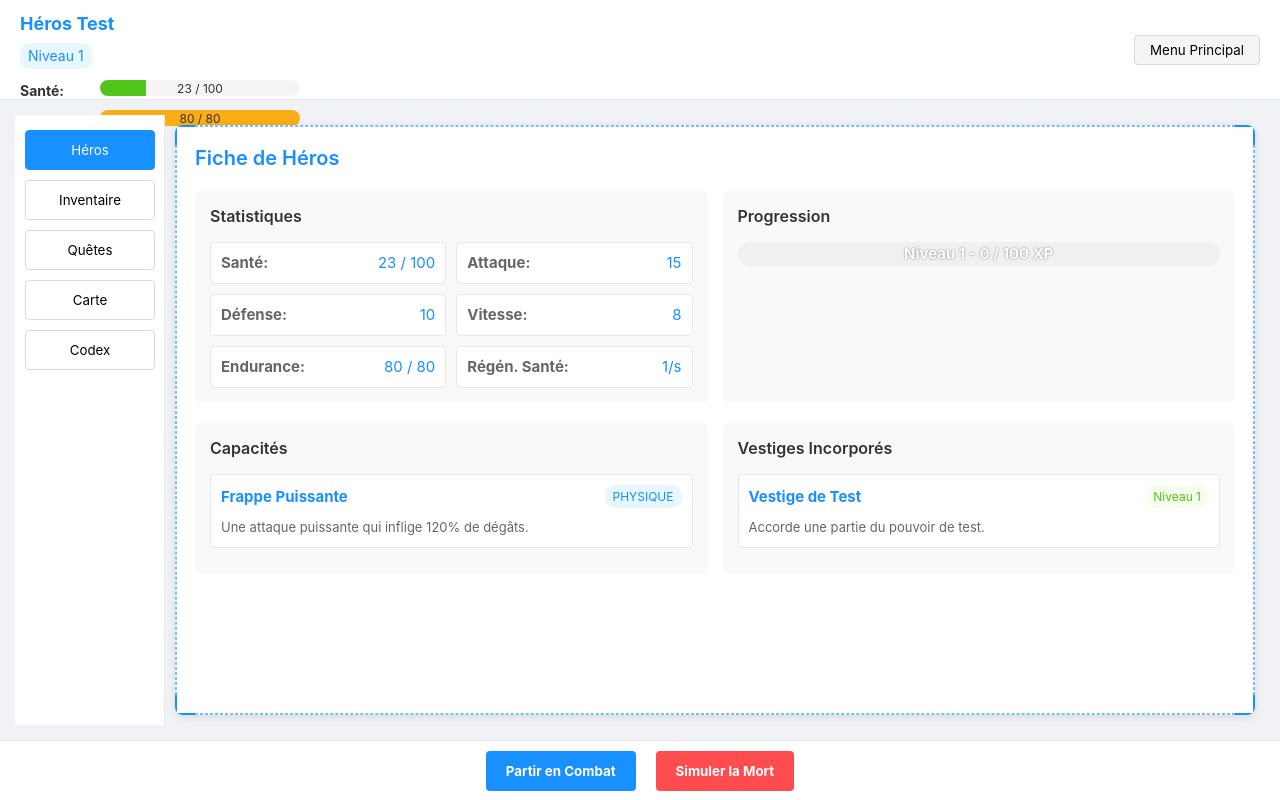
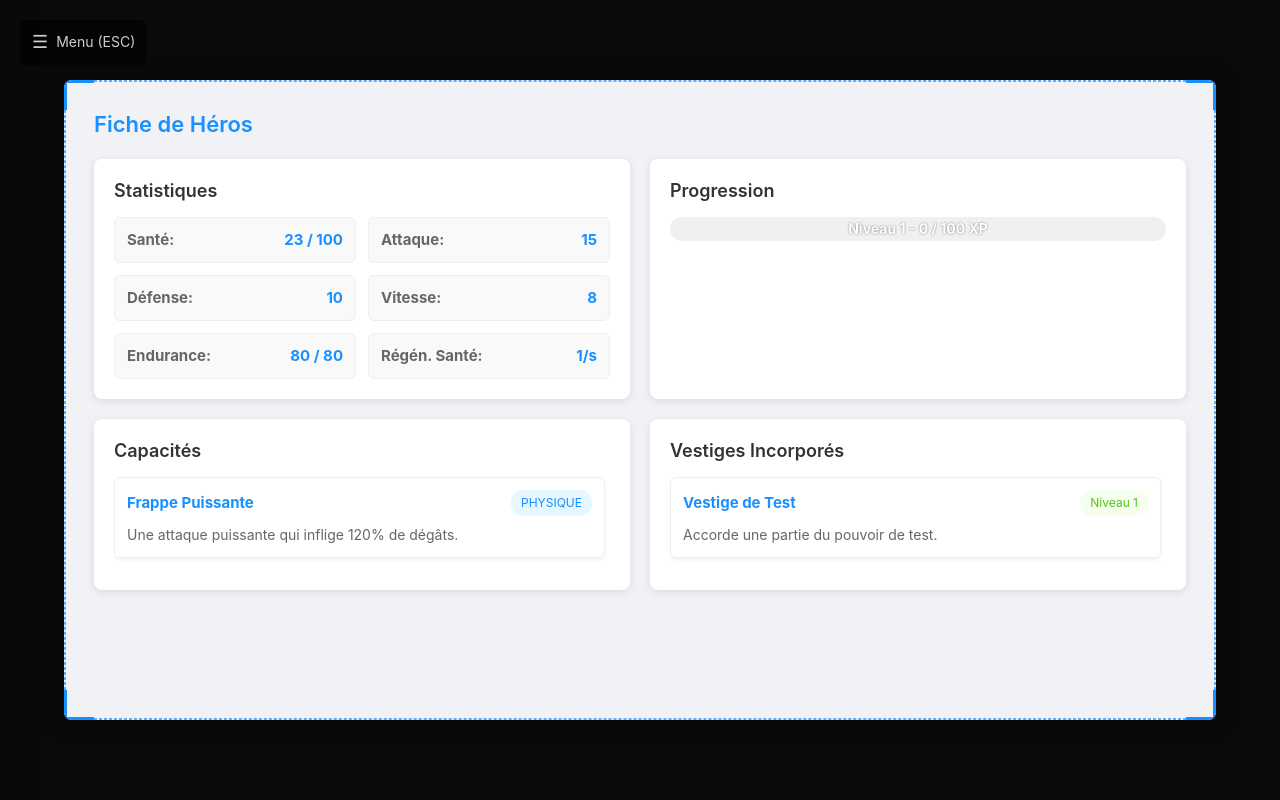
Before and after one commit to Muuminuu/VestigeVuejs, a Vue app: page / in a window 1280 px wide. Built offline with nearby package versions, Linux system fonts and the light colour scheme; the HTML template or start-up script is replaced by a standard one.

Commit message:
refac(game views): refactoring views

```diff
--- a/src/views/GameContainer.vue
+++ b/src/views/GameContainer.vue
@@ -1,8 +1,14 @@
 <template>
-  <div class="game-container">
-    <!-- Entête avec informations du personnage -->
-    <div class="game-header">
-      <div class="hero-info">
+  <div class="game-container" @keydown="handleKeyPress" tabindex="0" ref="gameContainer">
+    <!-- Menu latéral togglable -->
+    <div class="game-menu" :class="{ 'menu-visible': isMenuVisible }">
+      <div class="menu-header">
+        <h2>Menu</h2>
+        <button class="close-button" @click="isMenuVisible = false">×</button>
+      </div>
+
+      <div class="menu-sections">
+        <div class="hero-info-section">
           <div class="hero-name">{{ heroName }}</div>
           <div class="hero-level">Niveau {{ heroLevel }}</div>
           <div class="stat-bars">
@@ -22,28 +28,39 @@
             </div>
           </div>
         </div>
-      <div class="menu-actions">
-        <button class="menu-button">Menu Principal</button>
-      </div>
-    </div>
 
-    <!-- Zone principale du jeu -->
-    <div class="game-main">
-      <!-- Navigation latérale fixe -->
-      <div class="game-nav">
+        <div class="navigation-section">
           <button
             v-for="(tab, index) in tabs"
             :key="index"
             class="nav-button"
             :class="{ active: activeTab === tab.id }"
-          @click="activeTab = tab.id"
+            @click="selectTab(tab.id)"
           >
             {{ tab.label }}
           </button>
         </div>
 
-      <!-- Cadre central fixe -->
-      <div class="game-frame">
+        <div class="actions-section">
+          <button class="action-button combat-button" @click="startCombat">Partir en Combat</button>
+          <button class="action-button death-button" @click="simulateDeath">Simuler la Mort</button>
+        </div>
+
+        <div class="menu-footer">
+          <button class="main-menu-button" @click="returnToMainMenu">Menu Principal</button>
+          <div class="key-hint">Appuyez sur <kbd>ESC</kbd> pour fermer ce menu</div>
+        </div>
+      </div>
+    </div>
+
+    <!-- Indicateur de menu (visible seulement quand le menu est caché) -->
+    <div class="menu-indicator" v-if="!isMenuVisible" @click="isMenuVisible = true">
+      <span class="indicator-icon">☰</span>
+      <span class="indicator-text">Menu (ESC)</span>
+    </div>
+
+    <!-- Cadre principal du jeu (toujours visible) -->
+    <div class="main-frame">
       <div class="decorative-frame" :class="`theme-${frameTheme}`">
         <!-- Coins du cadre -->
         <div class="frame-corner top-left"></div>
@@ -65,7 +82,7 @@
 
         <!-- Contenu du cadre -->
         <div class="frame-content">
-            <!-- Exemple : Affichage des statistiques du héros -->
+          <!-- Contenu dépendant de l'onglet sélectionné -->
           <div v-if="activeTab === 'hero'" class="hero-view">
             <h2>Fiche de Héros</h2>
 
@@ -146,7 +163,7 @@
             </div>
           </div>
 
-            <!-- Autres onglets seraient implémentés de façon similaire -->
+          <!-- Autres onglets -->
           <div v-else-if="activeTab === 'inventory'" class="inventory-view">
             <h2>Inventaire</h2>
             <!-- Contenu de l'inventaire -->
@@ -170,19 +187,16 @@
       </div>
     </div>
   </div>
-
-    <!-- Barre d'actions en bas -->
-    <div class="game-actions">
-      <button class="action-button combat-button">Partir en Combat</button>
-      <button class="action-button death-button">Simuler la Mort</button>
-    </div>
-  </div>
 </template>
 
 <script setup lang="ts">
-import { ref, computed } from 'vue';
+import { ref, computed, onMounted, nextTick } from 'vue';
 
-// Données simulées pour la démo
+// État du menu
+const isMenuVisible = ref(false);
+const gameContainer = ref(null);
+
+// Données du héros
 const heroName = ref('Héros Test');
 const heroLevel = ref(1);
 const currentHealth = ref(23);
@@ -232,38 +246,147 @@ const vestiges = ref([
     description: 'Accorde une partie du pouvoir de test.'
   }
 ]);
+
+// Gestionnaire d'événements pour les touches clavier
+function handleKeyPress(event: KeyboardEvent) {
+  // Échap pour afficher/masquer le menu
+  if (event.key === 'Escape') {
+    isMenuVisible.value = !isMenuVisible.value;
+  }
+  // Tab pour basculer entre les onglets
+  else if (event.key === 'Tab') {
+    event.preventDefault(); // Empêcher le comportement par défaut du Tab
+
+    // Trouver l'index actuel et passer au suivant
+    const currentIndex = tabs.findIndex(tab => tab.id === activeTab.value);
+    const nextIndex = (currentIndex + 1) % tabs.length;
+
+    activeTab.value = tabs[nextIndex].id;
+
+    // Si le menu est caché, l'afficher brièvement
+    if (!isMenuVisible.value) {
+      isMenuVisible.value = true;
+
+      // Le cacher à nouveau après un court délai
+      setTimeout(() => {
+        isMenuVisible.value = false;
+      }, 1500);
+    }
+  }
+}
+
+// Sélectionner un onglet et fermer le menu
+function selectTab(tabId: string) {
+  activeTab.value = tabId;
+
+  // Fermer le menu après un court délai
+  setTimeout(() => {
+    isMenuVisible.value = false;
+  }, 300);
+}
+
+// Actions simulées
+function startCombat() {
+  alert('Combat initié!');
+  isMenuVisible.value = false;
+}
+
+function simulateDeath() {
+  alert('Simulation de mort du héros');
+  isMenuVisible.value = false;
+}
+
+function returnToMainMenu() {
+  alert('Retour au menu principal');
+}
+
+// S'assurer que le conteneur du jeu est focusable pour capturer les événements clavier
+onMounted(() => {
+  nextTick(() => {
+    if (gameContainer.value) {
+      gameContainer.value.focus();
+    }
+  });
+});
 </script>
 
 <style scoped>
 /* Layout principal */
 .game-container {
+  position: fixed;
+  top: 0;
+  left: 0;
+  width: 100vw;
+  height: 100vh;
+  overflow: hidden;
+  background-color: #0a0a0a;
+  display: flex;
+  justify-content: center;
+  align-items: center;
+  outline: none; /* Supprimer l'outline quand focusé */
+}
+
+/* Menu latéral */
+.game-menu {
+  position: absolute;
+  top: 0;
+  left: -320px; /* Caché par défaut */
+  width: 320px;
+  height: 100%;
+  background-color: rgba(15, 15, 20, 0.95);
+  box-shadow: 0 0 30px rgba(0, 0, 0, 0.5);
+  transition: left 0.3s ease-in-out;
+  z-index: 100;
+  color: #e8e8e8;
   display: flex;
   flex-direction: column;
-  width: 100vw; /* Utilise toute la largeur de la fenêtre */
-  height: 100vh; /* Utilise toute la hauteur de la fenêtre */
-  background-color: #f0f2f5;
   overflow: hidden;
-  position: fixed; /* Empêche le défilement de la page */
-  top: 0;
-  left: 0;
 }
 
-/* Entête du jeu */
-.game-header {
-  height: 100px;
-  min-height: 100px;
-  max-height: 100px;
+.menu-visible {
+  left: 0; /* Menu visible */
+}
+
+.menu-header {
   display: flex;
   justify-content: space-between;
-  padding: 10px 20px;
-  background-color: white;
-  border-bottom: 1px solid #e8e8e8;
-  width: 100%;
-  box-sizing: border-box;
+  align-items: center;
+  padding: 20px;
+  border-bottom: 1px solid rgba(255, 255, 255, 0.1);
 }
 
-.hero-info {
+.menu-header h2 {
+  margin: 0;
+  font-size: 24px;
+  color: #1890ff;
+}
+
+.close-button {
+  background: none;
+  border: none;
+  color: #999;
+  font-size: 24px;
+  cursor: pointer;
+  transition: color 0.2s;
+}
+
+.close-button:hover {
+  color: #1890ff;
+}
+
+.menu-sections {
   flex: 1;
+  display: flex;
+  flex-direction: column;
+  padding: 15px;
+  overflow-y: auto;
+}
+
+.hero-info-section {
+  padding: 15px;
+  background-color: rgba(24, 144, 255, 0.1);
+  border-radius: 8px;
+  margin-bottom: 20px;
 }
 
 .hero-name {
@@ -275,7 +398,7 @@ const vestiges = ref([
 .hero-level {
   display: inline-block;
   padding: 2px 8px;
-  background-color: #e6f7ff;
+  background-color: rgba(24, 144, 255, 0.2);
   color: #1890ff;
   border-radius: 10px;
   font-size: 14px;
@@ -283,25 +406,26 @@ const vestiges = ref([
 }
 
 .stat-bars {
-  margin-top: 10px;
+  margin-top: 15px;
 }
 
 .stat-bar {
-  margin-bottom: 6px;
+  margin-bottom: 10px;
 }
 
 .stat-label {
-  display: inline-block;
-  width: 80px;
+  display: block;
+  width: 100%;
   font-weight: bold;
   font-size: 14px;
+  margin-bottom: 4px;
+  color: #ccc;
 }
 
 .bar-container {
-  display: inline-block;
-  width: 200px;
+  width: 100%;
   height: 16px;
-  background-color: #f5f5f5;
+  background-color: rgba(255, 255, 255, 0.1);
   border-radius: 8px;
   overflow: hidden;
   position: relative;
@@ -330,108 +454,178 @@ const vestiges = ref([
   align-items: center;
   justify-content: center;
   font-size: 12px;
+  color: white;
+  text-shadow: 0 0 2px rgba(0, 0, 0, 0.7);
 }
 
-.menu-actions {
-  display: flex;
-  align-items: center;
+.navigation-section {
+  margin-bottom: 20px;
 }
 
-.menu-button {
-  padding: 6px 15px;
-  background-color: #f5f5f5;
-  border: 1px solid #d9d9d9;
-  border-radius: 4px;
+.nav-button {
+  width: 100%;
+  height: 45px;
+  margin-bottom: 10px;
+  border: 1px solid rgba(255, 255, 255, 0.1);
+  border-radius: 6px;
+  background-color: rgba(255, 255, 255, 0.05);
+  color: #ccc;
   cursor: pointer;
-  transition: all 0.3s ease;
+  transition: all 0.2s ease;
+  font-size: 16px;
+  text-align: left;
+  padding: 0 15px;
 }
 
-.menu-button:hover {
+.nav-button:hover {
+  background-color: rgba(24, 144, 255, 0.2);
+  color: #fff;
+  border-color: rgba(24, 144, 255, 0.5);
+}
+
+.nav-button.active {
+  background-color: rgba(24, 144, 255, 0.3);
   color: #1890ff;
   border-color: #1890ff;
 }
 
-/* Zone principale du jeu */
-.game-main {
-  display: flex;
-  flex: 1;
-  overflow: hidden;
-  width: 100%;
-  box-sizing: border-box;
+.actions-section {
+  margin-bottom: 20px;
 }
 
-/* Navigation latérale */
-.game-nav {
-  width: 150px;
-  min-width: 150px;
-  max-width: 150px;
-  background-color: white;
-  border-right: 1px solid #e8e8e8;
-  padding: 15px 0;
-  overflow-y: auto;
-  box-sizing: border-box;
+.action-button {
+  width: 100%;
+  height: 45px;
+  margin-bottom: 10px;
+  border: none;
+  border-radius: 6px;
+  cursor: pointer;
+  font-weight: bold;
+  transition: background-color 0.3s;
+  font-size: 16px;
 }
 
-.nav-button {
-  width: 130px;
-  height: 40px;
-  margin: 0 10px 10px 10px;
-  border: 1px solid #d9d9d9;
-  border-radius: 4px;
-  background-color: white;
-  cursor: pointer;
-  transition: all 0.3s ease;
+.combat-button {
+  background-color: #1890ff;
+  color: white;
+}
+
+.combat-button:hover {
+  background-color: #40a9ff;
+}
+
+.death-button {
+  background-color: #ff4d4f;
+  color: white;
+}
+
+.death-button:hover {
+  background-color: #ff7875;
+}
+
+.menu-footer {
+  margin-top: auto;
+  padding-top: 20px;
+  border-top: 1px solid rgba(255, 255, 255, 0.1);
   text-align: center;
 }
 
-.nav-button:hover {
-  color: #1890ff;
-  border-color: #1890ff;
+.main-menu-button {
+  background-color: rgba(255, 255, 255, 0.1);
+  color: #ccc;
+  border: 1px solid rgba(255, 255, 255, 0.2);
+  border-radius: 6px;
+  padding: 8px 20px;
+  cursor: pointer;
+  transition: all 0.2s;
+  font-size: 14px;
+  width: 100%;
+  margin-bottom: 10px;
 }
 
-.nav-button.active {
+.main-menu-button:hover {
+  background-color: rgba(255, 255, 255, 0.2);
   color: white;
-  background-color: #1890ff;
-  border-color: #1890ff;
 }
 
-/* Cadre décoratif */
-.game-frame {
-  flex: 1;
+.key-hint {
+  font-size: 12px;
+  color: #666;
+}
+
+kbd {
+  background-color: rgba(255, 255, 255, 0.1);
+  border-radius: 3px;
+  padding: 2px 5px;
+  font-family: monospace;
+}
+
+/* Indicateur de menu (quand le menu est caché) */
+.menu-indicator {
+  position: absolute;
+  top: 20px;
+  left: 20px;
   display: flex;
-  justify-content: center;
   align-items: center;
-  padding: 10px;
-  overflow: hidden;
-  box-sizing: border-box;
+  background-color: rgba(0, 0, 0, 0.6);
+  color: #ccc;
+  padding: 8px 12px;
+  border-radius: 6px;
+  cursor: pointer;
+  transition: all 0.2s ease;
+  z-index: 50;
+}
+
+.menu-indicator:hover {
+  background-color: rgba(24, 144, 255, 0.6);
+  color: white;
+}
+
+.indicator-icon {
+  font-size: 18px;
+  margin-right: 8px;
+}
+
+.indicator-text {
+  font-size: 14px;
+}
+
+/* Cadre principal du jeu */
+.main-frame {
+  width: 90vw;
+  height: 80vh;
+  max-width: 1400px;
+  max-height: 900px;
+  position: relative;
+  transition: all 0.3s ease;
 }
 
 .decorative-frame {
   width: 100%;
   height: 100%;
   position: relative;
-  background-color: white;
+  background-color: #f0f2f5;
   border-radius: 8px;
-  box-shadow: 0 2px 8px rgba(0, 0, 0, 0.1);
-  overflow: hidden; /* Empêche tout défilement horizontal */
+  box-shadow: 0 0 30px rgba(0, 0, 0, 0.3);
+  overflow: hidden;
   box-sizing: border-box;
 }
 
 .frame-content {
   width: 100%;
   height: 100%;
-  padding: 20px;
-  overflow-y: auto; /* Seul le défilement vertical est permis */
-  overflow-x: hidden; /* Empêche le défilement horizontal */
+  padding: 30px;
+  overflow-y: auto;
+  overflow-x: hidden;
   box-sizing: border-box;
 }
 
 /* Coins et bords du cadre */
 .frame-corner {
   position: absolute;
-  width: 20px;
-  height: 20px;
-  border: 2px solid;
+  width: 30px;
+  height: 30px;
+  border: 3px solid;
   z-index: 2;
 }
 
@@ -467,19 +661,19 @@ const vestiges = ref([
   position: absolute;
   background: transparent;
   border: 1px dashed;
-  opacity: 0.6;
+  opacity: 0.7;
   z-index: 2;
 }
 
 .frame-edge.top, .frame-edge.bottom {
-  left: 20px;
-  right: 20px;
+  left: 30px;
+  right: 30px;
   height: 0;
 }
 
 .frame-edge.left, .frame-edge.right {
-  top: 20px;
-  bottom: 20px;
+  top: 30px;
+  bottom: 30px;
   width: 0;
 }
 
@@ -501,17 +695,17 @@ const vestiges = ref([
 
 .ornament {
   position: absolute;
-  width: 24px;
-  height: 24px;
+  width: 36px;
+  height: 36px;
   background-repeat: no-repeat;
   background-position: center;
   background-size: contain;
 }
 
-.ornament-1 { top: 10px; left: 50%; transform: translateX(-50%); }
-.ornament-2 { top: 50%; right: 10px; transform: translateY(-50%); }
-.ornament-3 { bottom: 10px; left: 50%; transform: translateX(-50%); }
-.ornament-4 { top: 50%; left: 10px; transform: translateY(-50%); }
+.ornament-1 { top: 15px; left: 50%; transform: translateX(-50%); }
+.ornament-2 { top: 50%; right: 15px; transform: translateY(-50%); }
+.ornament-3 { bottom: 15px; left: 50%; transform: translateX(-50%); }
+.ornament-4 { top: 50%; left: 15px; transform: translateY(-50%); }
 
 /* Thèmes du cadre */
 .theme-default {
@@ -568,6 +762,16 @@ const vestiges = ref([
   border-color: var(--frame-color);
 }
 
+/* Animation subtile des bords pour certains thèmes */
+.theme-deferment .frame-edge {
+  animation: pulse 2s infinite alternate;
+}
+
+@keyframes pulse {
+  0% { opacity: 0.5; }
+  100% { opacity: 0.9; }
+}
+
 /* Contenu des onglets */
 .hero-view, .inventory-view, .quests-view, .map-view, .codex-view {
   width: 100%;
@@ -578,44 +782,41 @@ h2 {
   margin-top: 0;
   margin-bottom: 20px;
   color: #1890ff;
-  font-size: 20px;
+  font-size: 22px;
 }
 
 h3 {
   margin-top: 0;
   margin-bottom: 15px;
   color: #333;
-  font-size: 16px;
+  font-size: 18px;
 }
 
 .hero-sections {
   display: flex;
   margin-bottom: 20px;
+  gap: 20px;
 }
 
 .hero-section {
   flex: 1;
-  background-color: #f9f9f9;
-  border-radius: 6px;
-  padding: 15px;
-  margin-right: 15px;
-}
-
-.hero-section:last-child {
-  margin-right: 0;
+  background-color: #fff;
+  border-radius: 8px;
+  padding: 20px;
+  box-shadow: 0 2px 8px rgba(0, 0, 0, 0.1);
 }
 
 .stats-grid {
   display: grid;
   grid-template-columns: 1fr 1fr;
-  gap: 10px;
+  gap: 12px;
 }
 
 .stat-item {
-  background-color: white;
-  padding: 8px 10px;
-  border-radius: 4px;
-  border: 1px solid #e8e8e8;
+  background-color: #f9f9f9;
+  padding: 10px 12px;
+  border-radius: 6px;
+  border: 1px solid #eee;
   display: flex;
   justify-content: space-between;
 }
@@ -627,6 +828,7 @@ h3 {
 
 .stat-value {
   color: #1890ff;
+  font-weight: bold;
 }
 
 .experience-bar {
@@ -655,20 +857,22 @@ h3 {
   color: white;
   text-shadow: 0 0 2px rgba(0, 0, 0, 0.5);
   font-weight: bold;
+  font-size: 14px;
 }
 
 .abilities-list, .vestiges-list {
-  max-height: 200px;
+  max-height: 250px;
   overflow-y: auto;
-  overflow-x: hidden;
+  padding-right: 5px;
 }
 
 .ability-item, .vestige-item {
   background-color: white;
-  border: 1px solid #e8e8e8;
-  border-radius: 4px;
-  padding: 10px;
-  margin-bottom: 10px;
+  border: 1px solid #eee;
+  border-radius: 6px;
+  padding: 12px;
+  margin-bottom: 12px;
+  box-shadow: 0 2px 4px rgba(0, 0, 0, 0.05);
 }
 
 .ability-header, .vestige-header {
@@ -684,73 +888,33 @@ h3 {
 }
 
 .ability-type {
-  padding: 2px 8px;
+  padding: 3px 10px;
   background-color: #e6f7ff;
-  border-radius: 10px;
+  border-radius: 12px;
   font-size: 12px;
   color: #1890ff;
 }
 
 .vestige-level {
-  padding: 2px 8px;
+  padding: 3px 10px;
   background-color: #f6ffed;
-  border-radius: 10px;
+  border-radius: 12px;
   font-size: 12px;
   color: #52c41a;
 }
 
 .ability-description, .vestige-description {
-  font-size: 13px;
+  font-size: 14px;
   color: #666;
+  line-height: 1.5;
 }
 
 .no-abilities, .no-vestiges {
-  padding: 20px;
+  padding: 30px;
   text-align: center;
   color: #999;
   font-style: italic;
-}
-
-/* Barre d'actions en bas */
-.game-actions {
-  height: 60px;
-  min-height: 60px;
-  max-height: 60px;
-  display: flex;
-  justify-content: center;
-  align-items: center;
-  background-color: white;
-  border-top: 1px solid #e8e8e8;
-  width: 100%;
-  box-sizing: border-box;
-}
-
-.action-button {
-  height: 40px;
-  padding: 0 20px;
-  margin: 0 10px;
-  border: none;
-  border-radius: 4px;
-  cursor: pointer;
-  font-weight: bold;
-  transition: background-color 0.3s;
-}
-
-.combat-button {
-  background-color: #1890ff;
-  color: white;
-}
-
-.combat-button:hover {
-  background-color: #40a9ff;
-}
-
-.death-button {
-  background-color: #ff4d4f;
-  color: white;
-}
-
-.death-button:hover {
-  background-color: #ff7875;
+  background-color: #f9f9f9;
+  border-radius: 6px;
 }
 </style>
```
Lines whose indentation alone changed are shown as unchanged.
